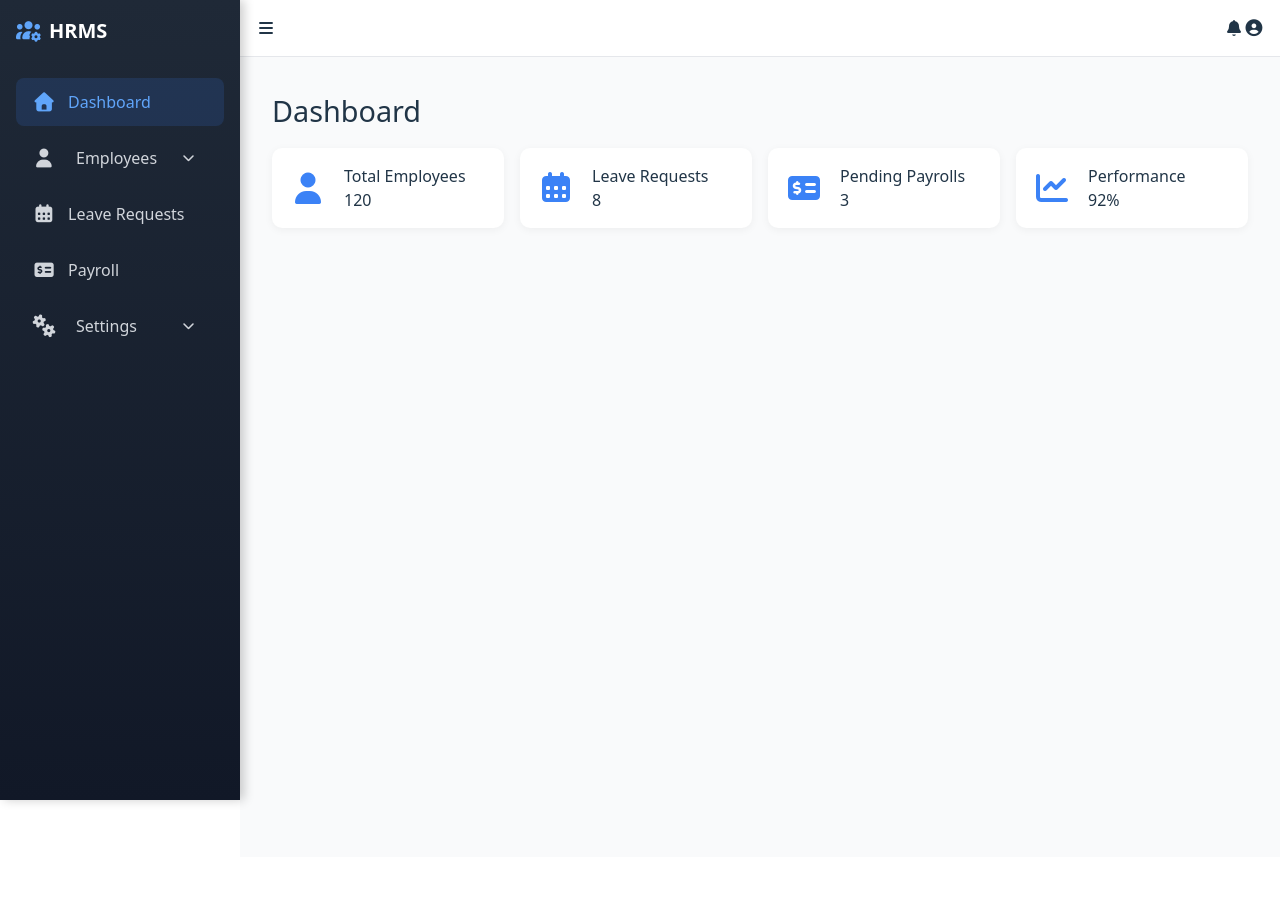
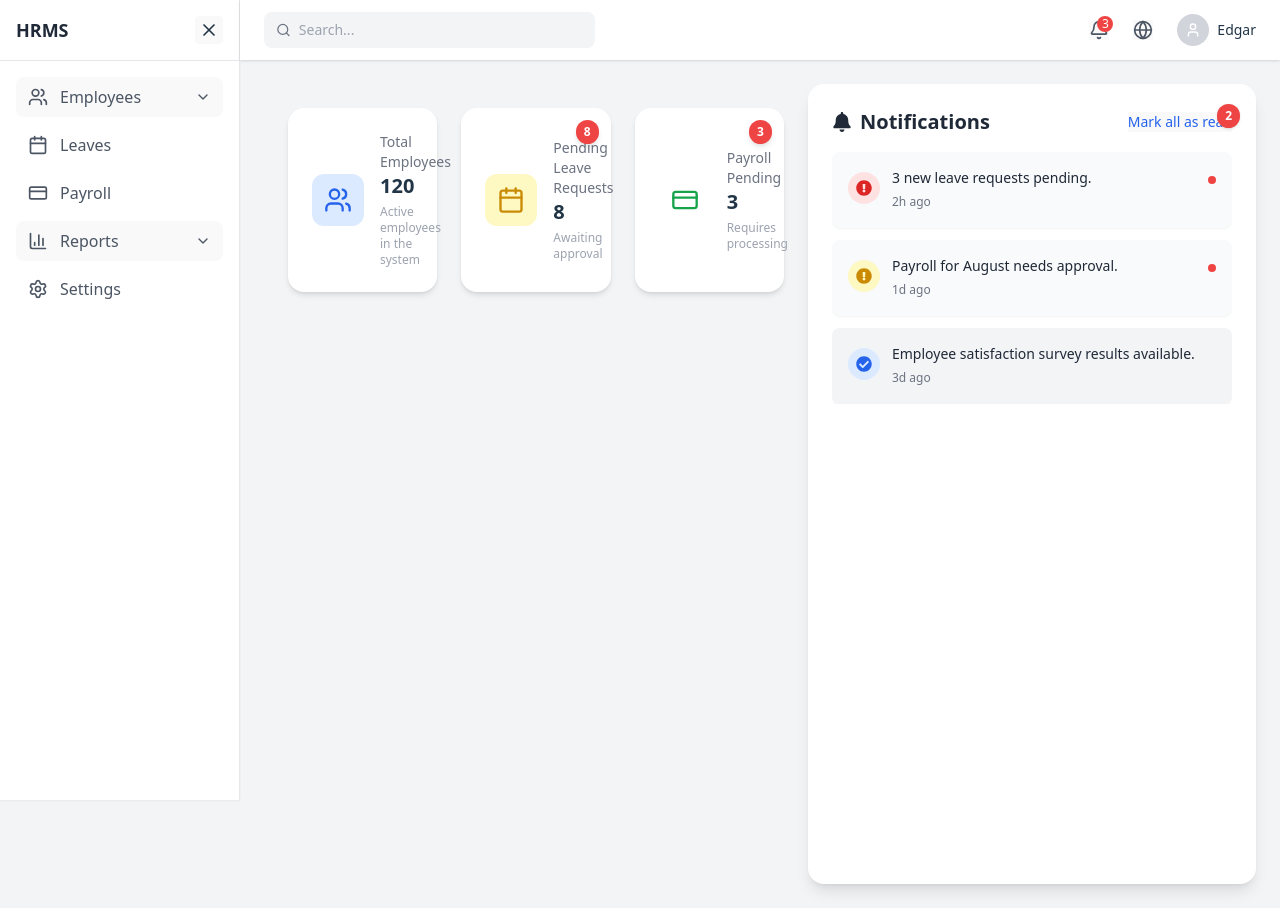
Before and after one commit to Chenanii/NC.HRMS.FE, a React (Vite) app: page /dashboard in a window 1280 px wide. Before the commit the page ends 857 px from the top, so only its background shows below. Built offline with nearby package versions, Linux system fonts and the light colour scheme.

Commit message:
Dashboard refined

```diff
--- a/package.json
+++ b/package.json
@@ -26,6 +26,7 @@
     "lucide-react": "^0.539.0",
     "react": "^19.1.1",
     "react-dom": "^19.1.1",
+    "react-icons": "^5.5.0",
     "react-router-dom": "^7.8.0"
   },
   "devDependencies": {
--- /dev/null
+++ b/src/components/layout/DashboardGrid.jsx
@@ -0,0 +1,74 @@
+import { motion } from "framer-motion";
+import { Users, Calendar, CreditCard, BarChart3, CheckCircle, AlertCircle } from "lucide-react";
+
+function DashboardCard({ icon: Icon, title, value, subtitle, badge, color = "blue" }) {
+  const bgColor = `bg-${color}-100`;
+  const textColor = `text-${color}-600`;
+
+  return (
+    <motion.div
+      whileHover={{ scale: 1.05 }}
+      className="relative bg-white rounded-2xl shadow-md p-6 flex items-center gap-4 transition"
+    >
+      {badge && (
+        <span className="absolute top-3 right-3 bg-red-500 text-white text-xs font-semibold px-2 py-1 rounded-full shadow-md">
+          {badge}
+        </span>
+      )}
+      <div className={`p-3 rounded-xl ${bgColor} ${textColor}`}>
+        <Icon size={28} />
+      </div>
+      <div>
+        <h3 className="text-sm text-gray-500">{title}</h3>
+        <p className="text-xl font-bold">{value}</p>
+        {subtitle && <p className="text-xs text-gray-400 mt-1">{subtitle}</p>}
+      </div>
+    </motion.div>
+  );
+}
+
+export default function DashboardGrid({ sidebarOpen }) {
+  // Example dynamic data
+  const cardData = [
+    {
+      icon: Users,
+      title: "Total Employees",
+      value: "120",
+      subtitle: "Active employees in the system",
+      color: "blue",
+    },
+    {
+      icon: Calendar,
+      title: "Pending Leave Requests",
+      value: "8",
+      subtitle: "Awaiting approval",
+      badge: 8,
+      color: "yellow",
+    },
+    {
+      icon: CreditCard,
+      title: "Payroll Pending",
+      value: "3",
+      subtitle: "Requires processing",
+      badge: 3,
+      color: "green",
+    },
+
+  ];
+
+  return (
+    <motion.div
+      className="grid grid-cols-1 sm:grid-cols-2 lg:grid-cols-3 gap-6"
+      initial="hidden"
+      animate="visible"
+      variants={{
+        hidden: {},
+        visible: { transition: { staggerChildren: 0.2 } },
+      }}
+    >
+      {cardData.map((card, i) => (
+        <DashboardCard key={i} {...card} />
+      ))}
+    </motion.div>
+  );
+}
--- a/src/components/layout/MainLayout.jsx
+++ b/src/components/layout/MainLayout.jsx
@@ -1,22 +1,20 @@
-import { useState } from "react";
 import Sidebar from "./Sidebar";
 import Navbar from "./Navbar";
-import NotificationPanel from "./Notifications";
 
 export default function MainLayout({ children }) {
-  const [isSidebarOpen, setIsSidebarOpen] = useState(true);
+  return (
+    <div className="flex min-h-screen bg-gray-100">
+      {/* Sidebar */}
+      <Sidebar />
 
-  const toggleSidebar = () => {
-    setIsSidebarOpen(prev => !prev);
-  };
+      {/* Main Content */}
+      <div className="flex flex-col flex-1">
+        {/* Top Navbar */}
+        <Navbar />
 
-  return (
-    <>
-      {isSidebarOpen && <Sidebar />}
-      <div style={{ marginLeft: isSidebarOpen ? "240px" : "0", transition: "margin-left 0.3s" }}>
-        <Navbar onToggleSidebar={toggleSidebar} />
-        <main>{children}</main>
+        {/* Page Content */}
+        <main className="p-6">{children}</main>
       </div>
-    </>
+    </div>
   );
 }
--- a/src/components/layout/Navbar.jsx
+++ b/src/components/layout/Navbar.jsx
@@ -1,30 +1,38 @@
-import "../../index.css";
-import { motion } from "framer-motion";
+import { Bell, Globe, Search, User } from "lucide-react";
 
-export default function Navbar({ onToggleSidebar }) {
+export default function Navbar() {
   return (
-    <header className="navbar">
-      <div className="navbar-left">
-        <motion.i
-          className="fas fa-bars"
-          whileHover={{ rotate: 90 }}
-          transition={{ duration: 0.3 }}
-          onClick={onToggleSidebar}
-          style={{ cursor: "pointer" }}
-        ></motion.i>
+    <nav className="bg-white shadow px-6 py-3 flex items-center justify-between">
+      {/* Search */}
+      <div className="flex items-center bg-gray-100 rounded-lg px-3 py-2 w-1/3">
+        <Search className="text-gray-500 mr-2 w-4 h-4" />
+        <input
+          type="text"
+          placeholder="Search..."
+          className="bg-transparent w-full outline-none text-sm"
+        />
       </div>
-      <div className="navbar-right">
-        <motion.i
-          className="fas fa-bell"
-          whileHover={{ rotate: 20, scale: 1.2 }}
-          transition={{ type: "spring", stiffness: 200 }}
-        ></motion.i>
-        <motion.i
-          className="fas fa-user-circle"
-          animate={{ scale: [1, 1.1, 1] }}
-          transition={{ duration: 1.5, repeat: Infinity }}
-        ></motion.i>
+
+      {/* Right icons */}
+      <div className="flex items-center space-x-6">
+        <button className="relative">
+          <Bell className="w-5 h-5 text-gray-600" />
+          <span className="absolute -top-1 -right-1 bg-red-500 text-white text-xs w-4 h-4 rounded-full flex items-center justify-center">
+            3
+          </span>
+        </button>
+
+        <button>
+          <Globe className="w-5 h-5 text-gray-600" />
+        </button>
+
+        <div className="flex items-center space-x-2">
+          <div className="w-8 h-8 rounded-full bg-gray-300 flex items-center justify-center">
+            <User className="w-4 h-4 text-white" />
+          </div>
+          <span className="text-sm font-medium">Edgar</span>
+        </div>
       </div>
-    </header>
+    </nav>
   );
 }
--- /dev/null
+++ b/src/components/layout/NotificationPanel.jsx
@@ -0,0 +1,121 @@
+import { useState, useEffect } from "react";
+import { FaBell, FaCheckCircle, FaExclamationCircle } from "react-icons/fa";
+
+export default function NotificationPanel() {
+  const [notifications, setNotifications] = useState([
+    {
+      id: 1,
+      message: "3 new leave requests pending.",
+      time: "2h ago",
+      type: "alert",
+      unread: true,
+    },
+    {
+      id: 2,
+      message: "Payroll for August needs approval.",
+      time: "1d ago",
+      type: "warning",
+      unread: true,
+    },
+    {
+      id: 3,
+      message: "Employee satisfaction survey results available.",
+      time: "3d ago",
+      type: "info",
+      unread: false,
+    },
+  ]);
+
+  // Function to mark all as read
+  const markAllRead = () => {
+    setNotifications(notifications.map((n) => ({ ...n, unread: false })));
+  };
+
+  // Mark single notification as read
+  const markRead = (id) => {
+    setNotifications(
+      notifications.map((n) =>
+        n.id === id ? { ...n, unread: false } : n
+      )
+    );
+  };
+
+  const unreadCount = notifications.filter((n) => n.unread).length;
+
+  const typeStyles = {
+    alert: "bg-red-100 text-red-600",
+    warning: "bg-yellow-100 text-yellow-600",
+    info: "bg-blue-100 text-blue-600",
+  };
+
+  const typeIcons = {
+    alert: FaExclamationCircle,
+    warning: FaExclamationCircle,
+    info: FaCheckCircle,
+  };
+
+  // Simulate real-time incoming notifications
+  useEffect(() => {
+    const interval = setInterval(() => {
+      const newNotification = {
+        id: Date.now(),
+        message: "New task assigned to you.",
+        time: "Just now",
+        type: "info",
+        unread: true,
+      };
+      setNotifications((prev) => [newNotification, ...prev]);
+    }, 15000); // every 15 seconds
+
+    return () => clearInterval(interval);
+  }, []);
+
+  return (
+    <div className="bg-white rounded-2xl shadow-lg p-6 w-full max-w-md">
+      <div className="flex justify-between items-center mb-4 relative">
+        <h2 className="text-xl font-semibold flex items-center gap-2 text-gray-800">
+          <FaBell /> Notifications
+        </h2>
+
+        {unreadCount > 0 && (
+          <span className="absolute top-0 right-0 -mt-1 -mr-2 bg-red-500 text-white text-xs font-bold px-2 py-1 rounded-full shadow">
+            {unreadCount}
+          </span>
+        )}
+
+        <button
+          onClick={markAllRead}
+          className="text-sm text-blue-600 hover:underline ml-auto"
+        >
+          Mark all as read
+        </button>
+      </div>
+
+      <ul className="space-y-3 max-h-96 overflow-y-auto">
+        {notifications.map((n) => {
+          const Icon = typeIcons[n.type];
+          return (
+            <li
+              key={n.id}
+              onClick={() => markRead(n.id)}
+              className={`flex items-start gap-3 p-4 rounded-lg shadow-sm hover:shadow-md transition cursor-pointer ${
+                n.unread ? "bg-gray-50" : "bg-gray-100"
+              }`}
+            >
+              <span className={`mt-1 p-2 rounded-full ${typeStyles[n.type]}`}>
+                <Icon />
+              </span>
+              <div className="flex-1">
+                <p className="text-sm text-gray-800">{n.message}</p>
+                <span className="text-xs text-gray-500">{n.time}</span>
+              </div>
+              {n.unread && (
+                <span className="ml-2 w-2 h-2 bg-red-500 rounded-full mt-2"></span>
+              )}
+            </li>
+          );
+        })}
+      </ul>
+    </div>
+  );
+}
--- a/src/components/layout/Sidebar.jsx
+++ b/src/components/layout/Sidebar.jsx
@@ -1,124 +1,186 @@
-import { Link, useLocation } from "react-router-dom";
-import "../../index.css";
+import { useState } from "react";
+import { Link } from "react-router-dom";
 import { motion, AnimatePresence } from "framer-motion";
-import React, { useState } from "react";
+import {
+  Menu,
+  X,
+  Users,
+  Calendar,
+  CreditCard,
+  BarChart3,
+  ChevronDown,
+  ChevronUp,
+  Settings,
+} from "lucide-react";
 
 export default function Sidebar() {
-  const location = useLocation();
+  const [sidebarOpen, setSidebarOpen] = useState(true);
   const [openDropdown, setOpenDropdown] = useState(null);
-
-  const menuItems = [
-    { path: "/dashboard", icon: "fas fa-home", label: "Dashboard" },
-    {
-      icon: "fas fa-user",
-      label: "Employees",
-      dropdown: [
-        { path: "/users", label: "All Employees" },
-        { path: "/users/new", label: "Add Employee" },
-        { path: "/users/roles", label: "Roles" }
-      ]
-    },
-    { path: "/leave", icon: "fas fa-calendar-alt", label: "Leave Requests" },
-    { path: "/payroll", icon: "fas fa-money-check-alt", label: "Payroll" },
-    {
-      icon: "fas fa-cogs",
-      label: "Settings",
-      dropdown: [
-        { path: "/settings/profile", label: "Profile" },
-        { path: "/settings/account", label: "Account" }
-      ]
-    }
-  ];
+  const [active, setActive] = useState("dashboard");
 
   const handleDropdown = (label) => {
     setOpenDropdown(openDropdown === label ? null : label);
   };
 
+  const navItemClass = (id) =>
+    `flex items-center gap-3 px-3 py-2 rounded-lg transition-colors duration-200
+     ${
+       active === id
+         ? "bg-gray-100 text-gray-900 font-medium"
+         : "text-gray-600 hover:bg-gray-50 hover:text-gray-900"
+     }`;
+
   return (
     <motion.aside
-      className="sidebar"
-      initial={{ x: -250 }}
-      animate={{ x: 0 }}
-      exit={{ x: -250 }}
-      transition={{ type: "spring", stiffness: 80 }}
+      animate={{ width: sidebarOpen ? 240 : 70 }}
+      className="bg-white border-r border-gray-200 shadow-sm flex flex-col transition-all h-screen"
     >
-      <div className="sidebar-logo">
-        <motion.i
-          className="fas fa-users-cog"
-          initial={{ rotate: 0 }}
-          whileHover={{ rotate: 360 }}
-          transition={{ duration: 0.6 }}
-        ></motion.i>
-        <span>HRMS</span>
+      {/* Logo & Toggle */}
+      <div className="flex items-center justify-between p-4 border-b">
+        <span
+          className={`text-lg font-bold text-gray-800 transition-all ${
+            sidebarOpen ? "block" : "hidden"
+          }`}
+        >
+          HRMS
+        </span>
+        <button
+          onClick={() => setSidebarOpen(!sidebarOpen)}
+          className="p-1 rounded hover:bg-gray-200 transition-colors"
+        >
+          {sidebarOpen ? <X size={20} /> : <Menu size={20} />}
+        </button>
       </div>
 
-      <nav className="sidebar-nav">
-        {menuItems.map((item) => {
-          const isActive = item.path
-            ? location.pathname === item.path
-            : item.dropdown?.some((d) => location.pathname === d.path);
+      {/* Navigation */}
+      <nav className="flex-1 p-4 space-y-2 overflow-y-auto">
+        {/* Employees Dropdown */}
+        <div>
+          <button
+            className={`${navItemClass("employees")} w-full justify-between`}
+            onClick={() => {
+              handleDropdown("employees");
+              setActive("employees");
+            }}
+          >
+            <div className="flex items-center gap-3">
+              <Users size={20} />
+              {sidebarOpen && <span>Employees</span>}
+            </div>
+            {sidebarOpen &&
+              (openDropdown === "employees" ? (
+                <ChevronUp size={16} />
+              ) : (
+                <ChevronDown size={16} />
+              ))}
+          </button>
 
-          if (item.dropdown) {
-            return (
-              <div key={item.label} className={`sidebar-link dropdown ${isActive ? "active" : ""}`}>
-                <div
-                  className="dropdown-toggle"
-                  onClick={() => handleDropdown(item.label)}
-                  tabIndex={0}
-                  style={{ cursor: "pointer", display: "flex", alignItems: "center" }}
+          <AnimatePresence>
+            {openDropdown === "employees" && sidebarOpen && (
+              <motion.div
+                initial={{ height: 0, opacity: 0 }}
+                animate={{ height: "auto", opacity: 1 }}
+                exit={{ height: 0, opacity: 0 }}
+                className="pl-8 flex flex-col space-y-1 mt-1"
               >
-                  <motion.i
-                    className={item.icon}
-                    whileHover={{ scale: 1.2 }}
-                    transition={{ type: "spring", stiffness: 200 }}
-                  ></motion.i>
-                  <span style={{ marginLeft: 8 }}>{item.label}</span>
-                  <i
-                    className={`fas fa-chevron-${openDropdown === item.label ? "up" : "down"}`}
-                    style={{ marginLeft: "auto", fontSize: 12 }}
-                  ></i>
-                </div>
-                <AnimatePresence>
-                  {openDropdown === item.label && (
-                    <motion.div
-                      className="dropdown-menu"
-                      initial={{ opacity: 0, height: 0 }}
-                      animate={{ opacity: 1, height: "auto" }}
-                      exit={{ opacity: 0, height: 0 }}
-                      transition={{ duration: 0.2 }}
+                <Link
+                  to="/users"
+                  className="text-gray-600 hover:text-gray-900 hover:bg-gray-50 px-2 py-1 rounded"
                 >
-                      {item.dropdown.map((sub) => (
+                  All Employees
+                </Link>
                 <Link
-                          key={sub.path}
-                          to={sub.path}
-                          className={`dropdown-item${location.pathname === sub.path ? " active" : ""}`}
-                          onClick={() => setOpenDropdown(null)}
+                  to="/users/new"
+                  className="text-gray-600 hover:text-gray-900 hover:bg-gray-50 px-2 py-1 rounded"
                 >
-                          {sub.label}
+                  Add Employee
                 </Link>
-                      ))}
+                <Link
+                  to="/users/roles"
+                  className="text-gray-600 hover:text-gray-900 hover:bg-gray-50 px-2 py-1 rounded"
+                >
+                  Roles
+                </Link>
               </motion.div>
             )}
           </AnimatePresence>
         </div>
-            );
-          }
 
-          return (
+        {/* Leaves */}
         <Link
-              key={item.path}
-              to={item.path}
-              className={`sidebar-link ${isActive ? "active" : ""}`}
+          to="/leave"
+          className={navItemClass("leave")}
+          onClick={() => setActive("leave")}
         >
-              <motion.i
-                className={item.icon}
-                whileHover={{ scale: 1.2 }}
-                transition={{ type: "spring", stiffness: 200 }}
-              ></motion.i>
-              <span>{item.label}</span>
+          <Calendar size={20} />
+          {sidebarOpen && <span>Leaves</span>}
         </Link>
-          );
-        })}
+
+        {/* Payroll */}
+        <Link
+          to="/payroll"
+          className={navItemClass("payroll")}
+          onClick={() => setActive("payroll")}
+        >
+          <CreditCard size={20} />
+          {sidebarOpen && <span>Payroll</span>}
+        </Link>
+
+        {/* Reports Dropdown */}
+        <div>
+          <button
+            className={`${navItemClass("reports")} w-full justify-between`}
+            onClick={() => {
+              handleDropdown("reports");
+              setActive("reports");
+            }}
+          >
+            <div className="flex items-center gap-3">
+              <BarChart3 size={20} />
+              {sidebarOpen && <span>Reports</span>}
+            </div>
+            {sidebarOpen &&
+              (openDropdown === "reports" ? (
+                <ChevronUp size={16} />
+              ) : (
+                <ChevronDown size={16} />
+              ))}
+          </button>
+
+          <AnimatePresence>
+            {openDropdown === "reports" && sidebarOpen && (
+              <motion.div
+                initial={{ height: 0, opacity: 0 }}
+                animate={{ height: "auto", opacity: 1 }}
+                exit={{ height: 0, opacity: 0 }}
+                className="pl-8 flex flex-col space-y-1 mt-1"
+              >
+                <Link
+                  to="/reports/attendance"
+                  className="text-gray-600 hover:text-gray-900 hover:bg-gray-50 px-2 py-1 rounded"
+                >
+                  Attendance
+                </Link>
+                <Link
+                  to="/reports/performance"
+                  className="text-gray-600 hover:text-gray-900 hover:bg-gray-50 px-2 py-1 rounded"
+                >
+                  Performance
+                </Link>
+              </motion.div>
+            )}
+          </AnimatePresence>
+        </div>
+
+        {/* Settings */}
+        <Link
+          to="/settings"
+          className={navItemClass("settings")}
+          onClick={() => setActive("settings")}
+        >
+          <Settings size={20} />
+          {sidebarOpen && <span>Settings</span>}
+        </Link>
       </nav>
     </motion.aside>
   );
--- a/src/features/dashboard/components/DashboardCard.jsx
+++ b/src/features/dashboard/components/DashboardCard.jsx
@@ -1,19 +1,11 @@
-import { motion } from "framer-motion";
-
 export default function DashboardCard({ icon, title, value }) {
   return (
-    <motion.div
-      className="dashboard-card"
-      initial={{ opacity: 0, y: 40 }}
-      animate={{ opacity: 1, y: 0 }}
-      transition={{ duration: 0.6 }}
-      whileHover={{ scale: 1.05, boxShadow: "0 8px 20px rgba(0,0,0,0.15)" }}
-    >
-      <i className={icon}></i>
+    <div className="bg-white shadow rounded-xl p-6 flex items-center space-x-4 hover:shadow-lg transition">
+      <div className="text-blue-500 text-3xl">{icon}</div>
       <div>
-        <h3>{title}</h3>
-        <p>{value}</p>
+        <p className="text-gray-500">{title}</p>
+        <h2 className="text-2xl font-bold">{value}</h2>
       </div>
-    </motion.div>
+    </div>
   );
 }
--- a/src/features/dashboard/pages/DashboardPage.jsx
+++ b/src/features/dashboard/pages/DashboardPage.jsx
@@ -1,39 +1,21 @@
-import DashboardCard from "../components/DashboardCard";
-import { motion } from "framer-motion";
-import "../../../index.css";
-import NotificationPanel from "../../../components/layout/Notifications";
+import { useState } from "react";
+
+import DashboardGrid from "../../../components/layout/DashboardGrid";
+import NotificationPanel from "../../../components/layout/NotificationPanel";
 
 export default function DashboardPage() {
-  const cardData = [
-    { icon: "fas fa-user", title: "Total Employees", value: "120" },
-    { icon: "fas fa-calendar-alt", title: "Leave Requests", value: "8" },
-    { icon: "fas fa-money-check-alt", title: "Pending Payrolls", value: "3" },
-    { icon: "fas fa-chart-line", title: "Performance", value: "92%" },
-  ];
+  const [sidebarOpen, setSidebarOpen] = useState(true);
 
   return (
-    <div className="dashboard">
-      <h1>Dashboard</h1>
-      <motion.div
-        className="dashboard-cards"
-        initial="hidden"
-        animate="visible"
-        variants={{
-          hidden: {},
-          visible: {
-            transition: { staggerChildren: 0.2 },
-          },
-        }}
-      >
-        {cardData.map((card, index) => (
-          <DashboardCard
-            key={index}
-            icon={card.icon}
-            title={card.title}
-            value={card.value}
-          />
-        ))}
-      </motion.div>
+    <div className="flex min-h-screen bg-gray-100">
+
+      {/* Main content */}
+
+        <main className="flex-1 p-6 lg:grid-cols-3 row-2 gap-6">
+            <DashboardGrid sidebarOpen={sidebarOpen} />
+
+        </main>
+        <NotificationPanel />
 
     </div>
   );
--- a/src/index.css
+++ b/src/index.css
@@ -27,7 +27,6 @@ a:hover {
 /* dashboard side bar */
 .dashboard {
   padding: 2rem;
-  /* margin-left: 240px; */
   background: #f9fafb;
   min-height: 100vh;
 }
@@ -70,18 +69,20 @@ a:hover {
 /* Sidebar base */
 .sidebar {
   width: 240px;
+  min-width: 70px;
   height: 100vh;
-  background: linear-gradient(180deg, #1f2937, #111827);
-  color: white;
-  padding: 1rem;
+  background: linear-gradient(180deg, #1e293b 70%, #0f172a 100%);
+  color: #fff;
+  padding: 0;
   position: fixed;
-  box-shadow: 4px 0 10px rgba(0,0,0,0.2);
+  box-shadow: 4px 0 16px rgba(30, 41, 59, 0.08);
   display: flex;
   flex-direction: column;
   z-index: 100;
+  transition: width 0.3s cubic-bezier(.4,2,.6,1);
 }
 
-.sidebar-logo {
+.sidebar .sidebar-logo {
   display: flex;
   align-items: center;
   font-size: 1.25rem;
@@ -94,36 +95,46 @@ a:hover {
   color: #60a5fa;
 }
 
-.sidebar-nav {
+.sidebar nav {
   display: flex;
   flex-direction: column;
-  gap: 0.25rem;
+  gap: 0.5rem;
 }
 
-/* Sidebar link */
-.sidebar-link {
+.sidebar-link,
+.sidebar button {
   display: flex;
   align-items: center;
-  padding: 0.75rem 1rem;
-  color: #d1d5db;
+  gap: 0.75rem;
+  color: #cbd5e1;
   text-decoration: none;
   border-radius: 8px;
-  margin-bottom: 0.25rem;
-  transition: background 0.3s, color 0.3s;
-  cursor: pointer;
+  padding: 0.7rem 1rem;
+  transition: background 0.2s, color 0.2s;
   font-size: 1rem;
   font-weight: 500;
-}
-
-.sidebar-link i {
-  margin-right: 12px;
-  font-size: 1.2rem;
+  background: none;
+  border: none;
+  cursor: pointer;
 }
 
 .sidebar-link:hover,
+.sidebar button:hover {
+  background: rgba(59, 130, 246, 0.12);
+  color: #60a5fa;
+}
+
 .sidebar-link.active {
-  background: rgba(59, 130, 246, 0.15);
+  background: rgba(59, 130, 246, 0.18);
   color: #60a5fa;
+}
+
+.pl-8 {
+  padding-left: 2rem !important;
+}
+
+.flex.flex-col.space-y-1 {
+  gap: 0.25rem;
 }
 
 /* Dropdown styles */
@@ -156,11 +167,29 @@ a:hover {
 }
 
 .dropdown-menu {
-  background: transparent;
-  padding-left: 1.5rem;
+  background: rgba(30, 41, 59, 0.95);
+  border-radius: 8px;
+  margin-top: 0.25rem;
+  padding: 0.5rem 0.5rem 0.5rem 0;
+  box-shadow: 0 2px 8px rgba(30,41,59,0.06);
   display: flex;
   flex-direction: column;
   overflow: hidden;
+}
+
+.dropdown-menu a {
+  color: #cbd5e1;
+  border-radius: 6px;
+  padding: 0.4rem 1rem;
+  transition: background 0.2s, color 0.2s;
+  font-size: 0.97rem;
+}
+
+.dropdown-menu a:hover,
+.dropdown-menu a.active {
+  color: #60a5fa;
+  background: rgba(59, 130, 246, 0.10);
+  font-weight: 600;
 }
 
 .dropdown-item {
```
Also changed, not shown: 1 other file (tests, documents, lock files or other folders). Lines whose indentation alone changed are shown as unchanged.
